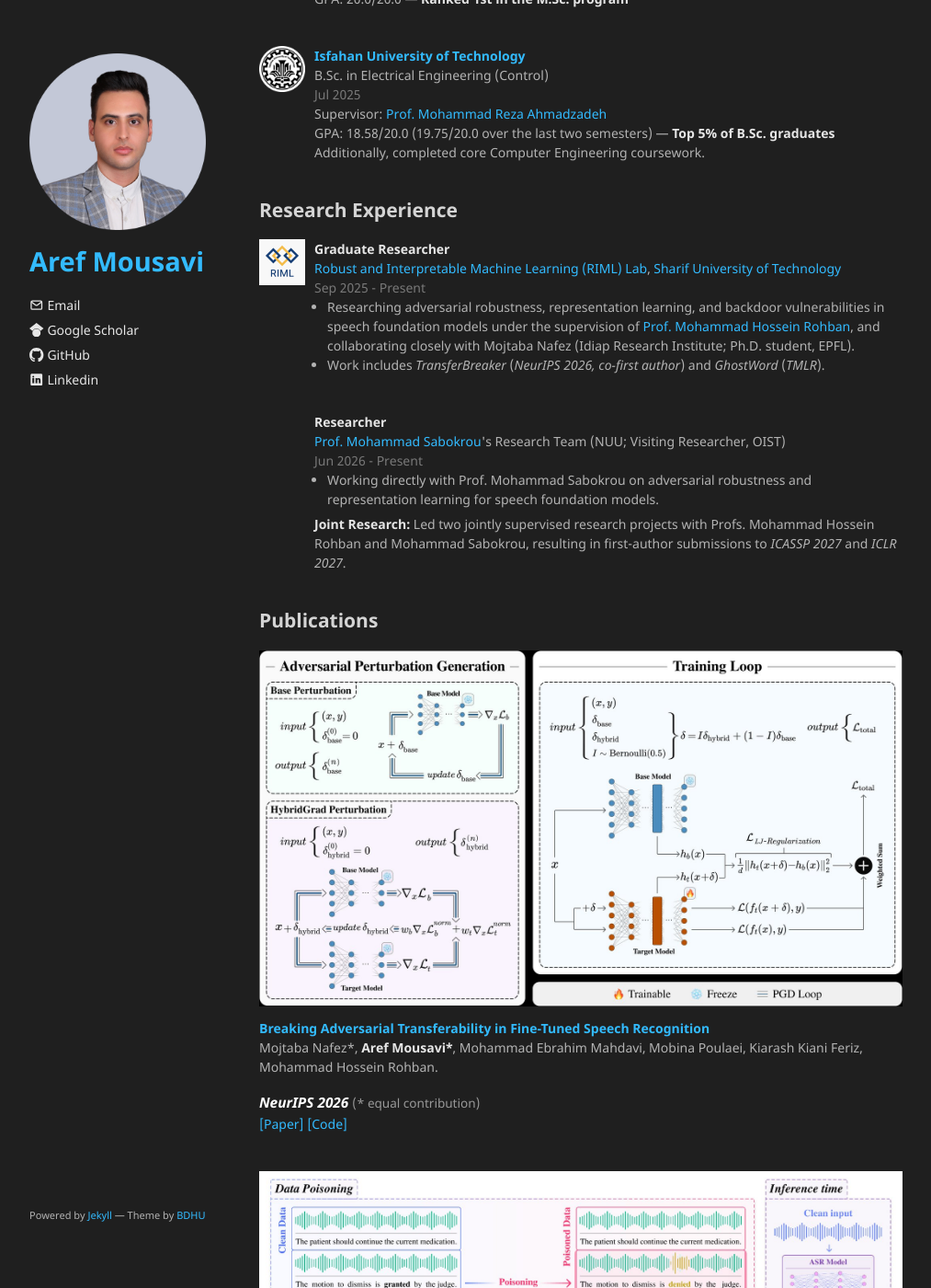
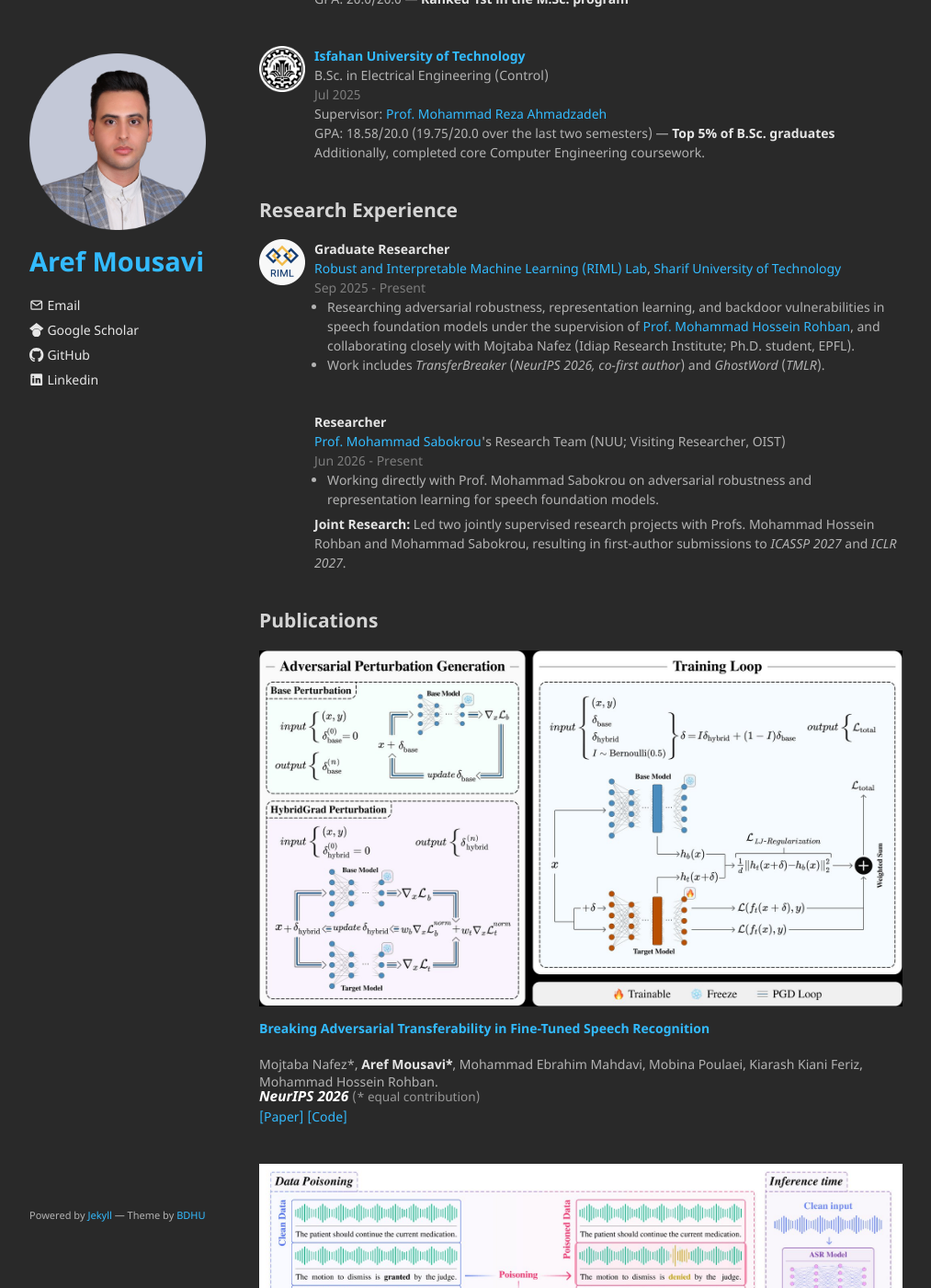
Before and after one commit to arefmousavi/arefmousavi.github.io, a Jekyll site: the page built from index.md, in a window 1280 px wide and 1400 px high, scrolled down 868 px. Shown: the whole window at 92% size, without its empty margins (133-1146 px from the left). Built offline with Jekyll 4.4.1, drawn with Linux system fonts in a browser that asks for light colours; the repository's description, which GitHub fills in, is left out.

Commit message:
Update website

```diff
--- a/_sass/colors.scss
+++ b/_sass/colors.scss
@@ -118,7 +118,7 @@ hvr -> hover
 --L-kbd-text: 100%;
 // misilainius
 --L-splitter-blockquote-and-section: 15%;// for elements like hr and blockquote
---L-bg: 12%;
+--L-bg: 16%;
 --L-small-in-a: 60%;
 --L-table-header-and-dt: 90%; //more on dt's https://www.w3schools.com/tags/tryit.asp?filename=tryhtml_dd_test
 }
--- a/index.md
+++ b/index.md
@@ -52,7 +52,7 @@ I also work directly with <a href="https://scholar.google.com/citations?hl=en&us
 
 ## Research Experience
 <div style="display:flex; align-items:flex-start;">
-  <img src="./assets/img/RIML.jpg" alt="RIML Lab" style="width:50px; height:50px; margin-right:10px;">
+  <img src="./assets/img/RIML.png" alt="RIML Lab" style="width:50px; height:50px; margin-right:10px;">
   <div>
     <strong>Graduate Researcher</strong><br>
     <a href="https://www.linkedin.com/company/robust-and-interpretable-machine-learning-lab/" target="_blank">Robust and Interpretable Machine Learning (RIML) Lab</a>,
@@ -87,24 +87,24 @@ I also work directly with <a href="https://scholar.google.com/citations?hl=en&us
 ## Publications
 <img src="./assets/img/publications/transferbreaker_overview.jpg" alt="TransferBreaker overview" style="width:100%; height:auto; margin:0 0 8px 0;">
 <strong><a href="https://arxiv.org/abs/2610.09109" target="_blank">Breaking Adversarial Transferability in Fine-Tuned Speech Recognition</a></strong><br>
-Mojtaba Nafez*, <strong>Aref Mousavi*</strong>, Mohammad Ebrahim Mahdavi, Mobina Poulaei, Kiarash Kiani Feriz, Mohammad Hossein Rohban.
-<div style="font-size:1.10em; font-weight:700; color:#ffffff; margin:0 0 2px 0; line-height:1.2;"><em>NeurIPS 2026</em> <span style="font-size:0.88em; font-weight:400; color:#999999;">(* equal contribution)</span></div>
+<div style="margin:0; line-height:1.35;">Mojtaba Nafez*, <strong>Aref Mousavi*</strong>, Mohammad Ebrahim Mahdavi, Mobina Poulaei, Kiarash Kiani Feriz, Mohammad Hossein Rohban.</div>
+<div style="font-size:1.10em; font-weight:700; color:#ffffff; margin:-3px 0 2px 0; line-height:1.15;"><em>NeurIPS 2026</em> <span style="font-size:0.88em; font-weight:400; color:#999999;">(* equal contribution)</span></div>
 <a href="https://arxiv.org/abs/2610.09109" target="_blank">[Paper]</a>
 <a href="https://github.com/rohban-lab/TransferBreaker" target="_blank">[Code]</a>
 <br><br>
 
 <img src="./assets/img/publications/ghostword.jpg" alt="GhostWord overview" style="width:100%; height:auto; margin:0 0 8px 0;">
 <strong><a href="https://openreview.net/pdf?id=vngoPfQCJf" target="_blank">GhostWord: A Fine-Grained Backdoor Attack on Automatic Speech Recognition</a></strong><br>
-Mojtaba Nafez, Mobina Poulaei, Kiarash Kiani Feriz, <strong>Aref Mousavi</strong>, Mohammad Ebrahim Mahdavi, Mohammad Hossein Rohban.
-<div style="font-size:1.10em; font-weight:700; color:#ffffff; margin:0 0 2px 0; line-height:1.2;"><em>TMLR</em></div>
+<div style="margin:0; line-height:1.35;">Mojtaba Nafez, Mobina Poulaei, Kiarash Kiani Feriz, <strong>Aref Mousavi</strong>, Mohammad Ebrahim Mahdavi, Mohammad Hossein Rohban.</div>
+<div style="font-size:1.10em; font-weight:700; color:#ffffff; margin:-3px 0 2px 0; line-height:1.15;"><em>TMLR</em></div>
 <a href="https://openreview.net/pdf?id=vngoPfQCJf" target="_blank">[Paper]</a>
 <a href="https://github.com/rohban-lab/GhostWord" target="_blank">[Code]</a>
 <br><br>
 
 <img src="./assets/img/publications/hierarchical_overview.jpg" alt="Hierarchical Stabilization overview" style="width:100%; height:auto; margin:0 0 8px 0;">
 <strong><a href="https://arxiv.org/abs/2610.05310" target="_blank">Transferable Adversarial Robustness for Speech Foundation Models via Hierarchical Stabilization</a></strong><br>
-<strong>Aref Mousavi</strong>, Shahab Sherafat, Kiarash Kiani Feriz, Amirparsa Safari, Raoof Zare Moayedi, Mohammad Hossein Rohban, Mohammad Sabokrou.
-<div style="font-size:1.10em; font-weight:700; color:#ffffff; margin:0 0 2px 0; line-height:1.2;"><em>Submitted to ICASSP 2027</em></div>
+<div style="margin:0; line-height:1.35;"><strong>Aref Mousavi</strong>, Shahab Sherafat, Kiarash Kiani Feriz, Amirparsa Safari, Raoof Zare Moayedi, Mohammad Hossein Rohban, Mohammad Sabokrou.</div>
+<div style="font-size:1.10em; font-weight:700; color:#ffffff; margin:-3px 0 2px 0; line-height:1.15;"><em>Submitted to ICASSP 2027</em></div>
 <a href="https://arxiv.org/abs/2610.05310" target="_blank">[Paper]</a>
 <a href="https://github.com/arefmousavi/hierarchical-robust-sfm" target="_blank">[Code]</a>
 <br><br>
```
Also changed, not shown: assets/img/RIML.jpg (deleted), assets/img/RIML.png (added).
